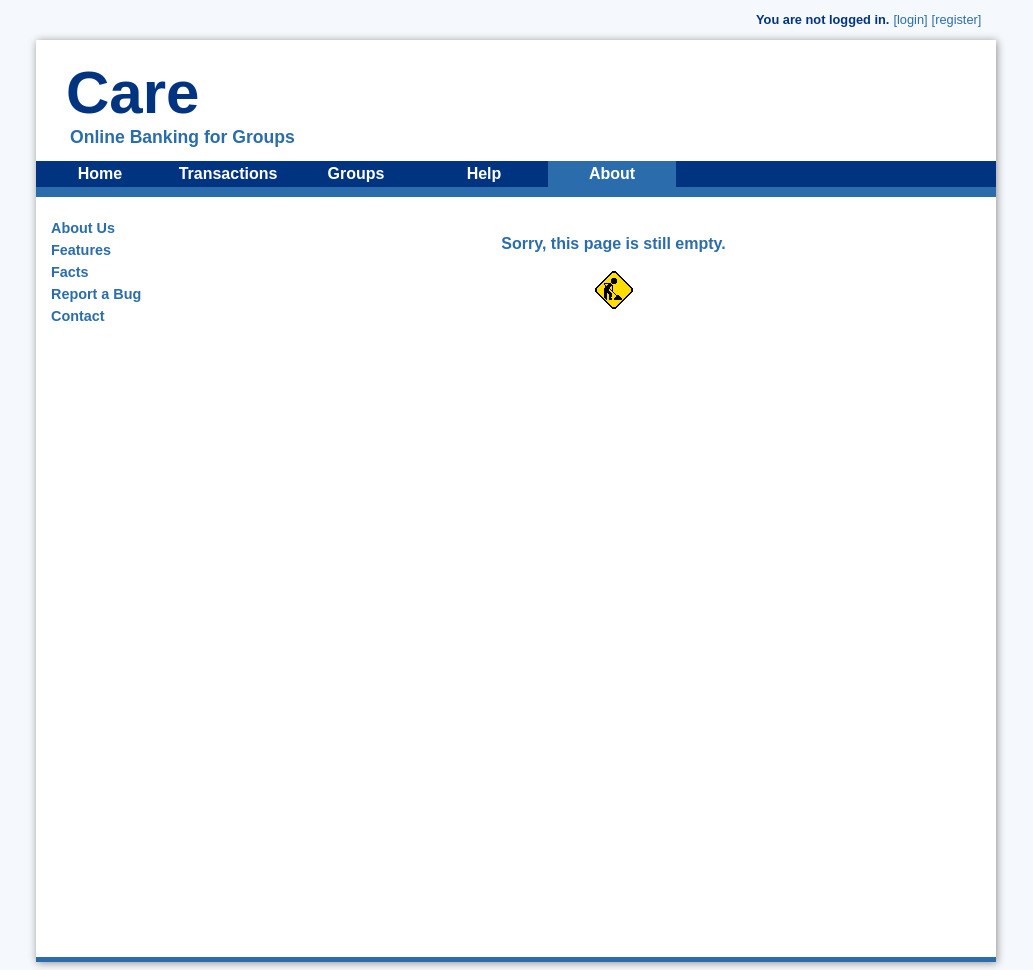
After one commit to bartromgens/care, a Django app: page /about/ in a window 1280 px wide. The commit adds this page. Shown: the whole page, without its empty margins (124-1157 px from the left). Run offline with Django 3.2, Linux system fonts and the light colour scheme; parts of the project's set-up code (start-up, migrations or seed data) failed here and were passed over.

Commit message:
Initial commit of help and about pages.

```diff
--- a/base/urls.py
+++ b/base/urls.py
@@ -1,7 +1,7 @@
 from django.conf.urls import patterns, include, url
 from django.contrib.auth.decorators import login_required
 from django.contrib import admin
-from base.views import HomeView
+from base.views import HomeView, AboutView, HelpView
 
 # Uncomment the next two lines to enable the admin:
 # from django.contrib import admin
@@ -14,6 +14,8 @@ urlpatterns = patterns('',
   url(r'^register/$', 'base.views.register'),
   url(r'^accounts/login/$', 'base.views.login'),
   url(r'^accounts/new/$', 'base.views.newGroupAccount'),
+  url(r'^help/$', HelpView.as_view()),
+  url(r'^about/$', AboutView.as_view()),
 
   url(r'^transactions/', include('transaction.urls')),
   url(r'^transactionsreal/', include('transactionreal.urls')),
--- a/base/views.py
+++ b/base/views.py
@@ -59,6 +59,28 @@ class HomeView(BaseView):
     # Call the base implementation first to get a context
     context = super(HomeView, self).get_context_data(**kwargs)
     context['homesection'] = True
+    return context
+
+
+class AboutView(BaseView):
+  template_name = "base/about.html"
+  context_object_name = "about"
+
+  def get_context_data(self, **kwargs):
+    # Call the base implementation first to get a context
+    context = super(AboutView, self).get_context_data(**kwargs)
+    context['aboutsection'] = True
+    return context
+
+
+class HelpView(BaseView):
+  template_name = "base/help.html"
+  context_object_name = "help"
+
+  def get_context_data(self, **kwargs):
+    # Call the base implementation first to get a context
+    context = super(HelpView, self).get_context_data(**kwargs)
+    context['helpsection'] = True
     return context
 
 
--- /dev/null
+++ b/templates/base/about.html
@@ -0,0 +1,17 @@
+{% extends "base/base_about.html" %}
+
+{% block title %}Care{% endblock %}
+
+{% block content %}
+
+  <center>
+    <br />
+    <font id="userMessageFont">
+      Sorry, this page is still empty.
+    </font>
+    <br />
+    <br />
+    <img src="{{ STATIC_URL }}/images/underconstruction.gif"></img>
+  </center>
+
+{% endblock %}
--- a/templates/base/base.html
+++ b/templates/base/base.html
@@ -64,9 +64,22 @@
 	  {% endif %}
 	{% endif %}
       </li>
-<!--       <li><a href="/settings/">Settings</a></li> -->
-      <li><a href="/help/">Help</a></li>
-      <li><a href="/about">About</a></li>
+
+  <li>
+  {% if helpsection %}
+    <a href="/help/" id="selectedbutton">Help</a>
+  {% else %}
+    <a href="/help/">Help</a>
+  {% endif %}
+  </li>
+
+  <li>
+  {% if aboutsection %}
+    <a href="/about/" id="selectedbutton">About</a>
+  {% else %}
+    <a href="/about/">About</a>
+  {% endif %}
+  </li>
       </ul>
       <div id="horizontalmenubar">
       </div>
@@ -82,7 +95,6 @@
     </div>
 
     <div id="footer">
-<!--      <font color=#FFFFFF><b>Rainbowboys 2012</b></font>-->
     </div>
 
   </div>
--- /dev/null
+++ b/templates/base/base_about.html
@@ -0,0 +1,10 @@
+{% extends "base/base.html" %}
+
+{% block sidebar %}
+  <br />
+  <a href="/about/">About Us</a><br />
+  <a href="/about/">Features</a><br />
+  <a href="/about/">Facts</a><br />
+  <a href="/about/">Report a Bug</a><br />
+  <a href="/about/">Contact</a><br />
+{% endblock %}
--- a/templates/groupaccountinvite/overview.html
+++ b/templates/groupaccountinvite/overview.html
@@ -47,7 +47,9 @@
     </table>
 
   {% else %}
+    <center>
     <font id="userMessageFont">No invites received.</font>
+    </center>
   {% endif %}
 
   <center><h4>Sent</h4></center>
@@ -90,7 +92,9 @@
   	</table>
 
   {% else %}
+    <center>
     <font id="userMessageFont">No invites sent.</font>
+    </center>
   {% endif %}
 
 {% endblock %}
--- a/templates/transaction/mytransactions.html
+++ b/templates/transaction/mytransactions.html
@@ -13,7 +13,7 @@
       <th><b>Consumers</b></th>
       <th><b>Date</b></th>
     </tr>
-    {% for transaction in transactionsAll %}
+      {% for transaction in transactionsAll %}
     <tr>
    	<td {% if transaction.amountPerPersonFloat <= 0.0 %} style="color:red" {% else %}
 	    style="color:green"
@@ -44,9 +44,11 @@
   	</table>
 
   {% else %}
+    <center>
     <font id="userMessageFont">
       No virtual transactions available.
     </font>
+    </center>
   {% endif %}
 
   <center><h4>Real Transactions</h4></center>
@@ -89,9 +91,11 @@
   	</table>
 
   {% else %}
+    <center>
     <font id="userMessageFont">
       No real transactions available.
     </font>
+    </center>
   {% endif %}
 
 {% endblock %}
--- a/transaction/urls.py
+++ b/transaction/urls.py
@@ -1,16 +1,16 @@
 from django.conf.urls import patterns, url
 from django.contrib.staticfiles.urls import staticfiles_urlpatterns
 from django.contrib.auth.decorators import login_required
-from django.views.generic import DetailView
-from transaction.models import Transaction
-from transaction.views import TransactionView, MyTransactionView, SelectGroupTransactionView
+#from django.views.generic import DetailView
+#from transaction.models import Transaction
+from transaction.views import MyTransactionView, SelectGroupTransactionView
 
 urlpatterns = patterns('',
   url(r'^$', login_required(MyTransactionView.as_view())),
-  url(r'^all/$', login_required(TransactionView.as_view())),
+#  url(r'^all/$', login_required(TransactionView.as_view())),
   url(r'^new/$', login_required(SelectGroupTransactionView.as_view())),
   url(r'^new/(?P<groupAccountId>\d+)/$', 'transaction.views.newTransaction'),
-  url(r'^(?P<pk>\d+)/$', login_required(DetailView.as_view(model=Transaction, template_name='transaction/detail.html'))),
+#  url(r'^(?P<pk>\d+)/$', login_required(DetailView.as_view(model=Transaction, template_name='transaction/detail.html'))),
 
   #url(r'^buyer/(?P<buyerId>\d+)/$', BuyerDetailView.as_view()),
 )
```
Also changed, not shown: templates/base/base_help.html (added, +8 -0 lines), templates/base/help.html (added, +17 -0 lines), care3.sqlite, static/images/underconstruction.gif (added).
